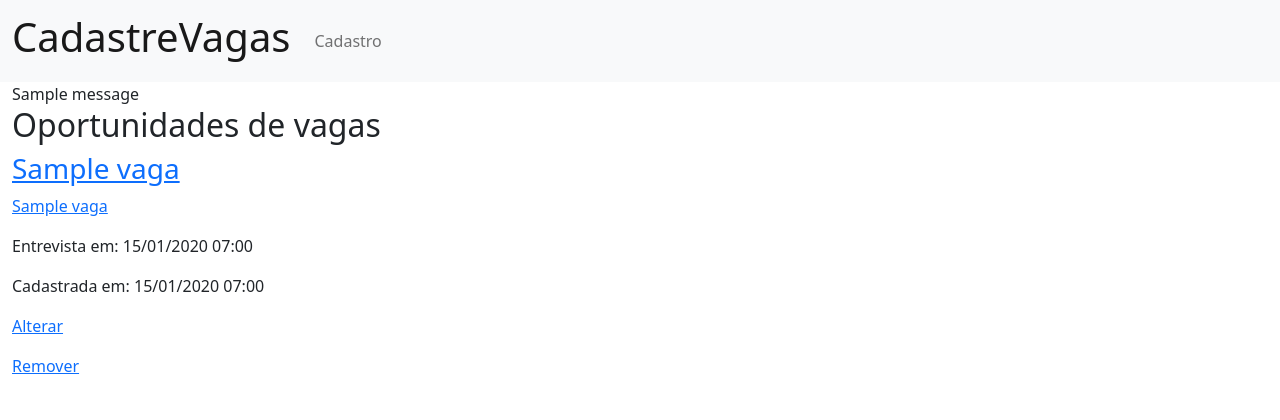
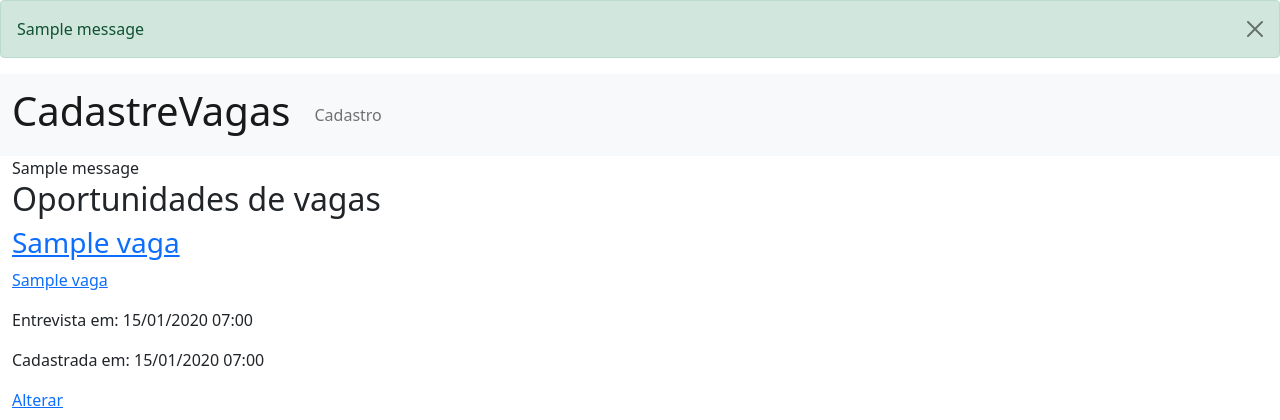
Before and after one commit to jkprogramador/cadastrevagas, a Django app: page / in a window 1280 px wide. Shown: the top 420 px of the page. Run offline with Django 4.2, Linux system fonts and the light colour scheme; tables that the repository leaves empty hold one stand-in row (values such as "Sample post"); one stand-in notice (Sample message) is shown; some libraries are stand-ins or nearby versions.

Commit message:
Show error message if validation fails when registering job opportunity.

```diff
--- a/services/web/templates/_base.html
+++ b/services/web/templates/_base.html
@@ -9,6 +9,16 @@
     <link rel=stylesheet href="{% static 'bootstrap-5.1.3-dist/css/bootstrap.min.css' %}">
 </head>
 <body class="bg-body">
+    {% if messages %}
+
+        {% for message in messages %}
+        <div {% if message.tags %}class="alert alert-{% if 'error' == message.tags %}danger{% else %}{{ message.tags }}{% endif %} alert-dismissible fade show"{% endif %} role="alert">
+            {{ message }}
+            <button type="button" class="btn-close" data-bs-dismiss="alert" aria-label="Fechar"></button>
+        </div>
+        {% endfor %}
+
+    {% endif %}
     <nav class="navbar navbar-expand-lg navbar-light bg-light">
         <div class=container-fluid>
             <a class=navbar-brand href="{% url 'homepage' %}"><h1 class="display-6">CadastreVagas</h1></a>
--- a/services/web/vagas/templates/oportunidades_detail.html
+++ b/services/web/vagas/templates/oportunidades_detail.html
@@ -5,12 +5,6 @@
 {% block content %}
 <div class="row">
     <div class="col">
-        {% if messages %}
-            {% for message in messages %}
-            <div {% if message.tags %}class="{{ message.tags }}"{% endif %}>{{ message }}</div>
-            {% endfor %}
-        {% endif %}
-
         {% load vagas_template_extras %}
 
         {{ vaga.empresa_nome }}
--- a/services/web/vagas/views.py
+++ b/services/web/vagas/views.py
@@ -87,5 +87,7 @@ def create_view(request):
             messages.add_message(request, messages.SUCCESS, 'Vaga registrada com sucesso.')
 
             return redirect(reverse('oportunidades_detail', args=[str(vaga.id)]))
+        else:
+            messages.add_message(request, messages.ERROR, 'Ocorreu um erro no cadastro. Por favor, verifique os dados preenchidos.')
 
     return render(request, 'oportunidades_new.html', {'form': form})
```
